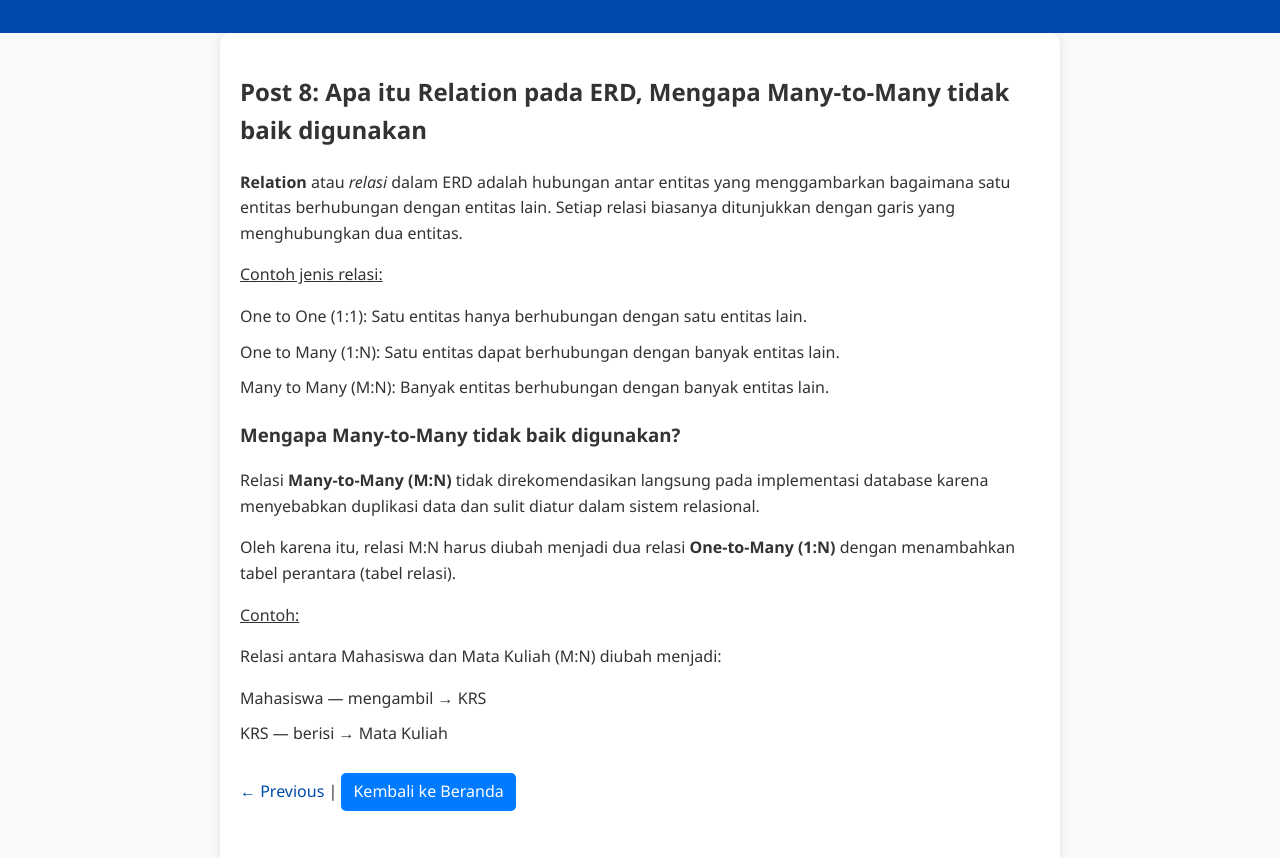
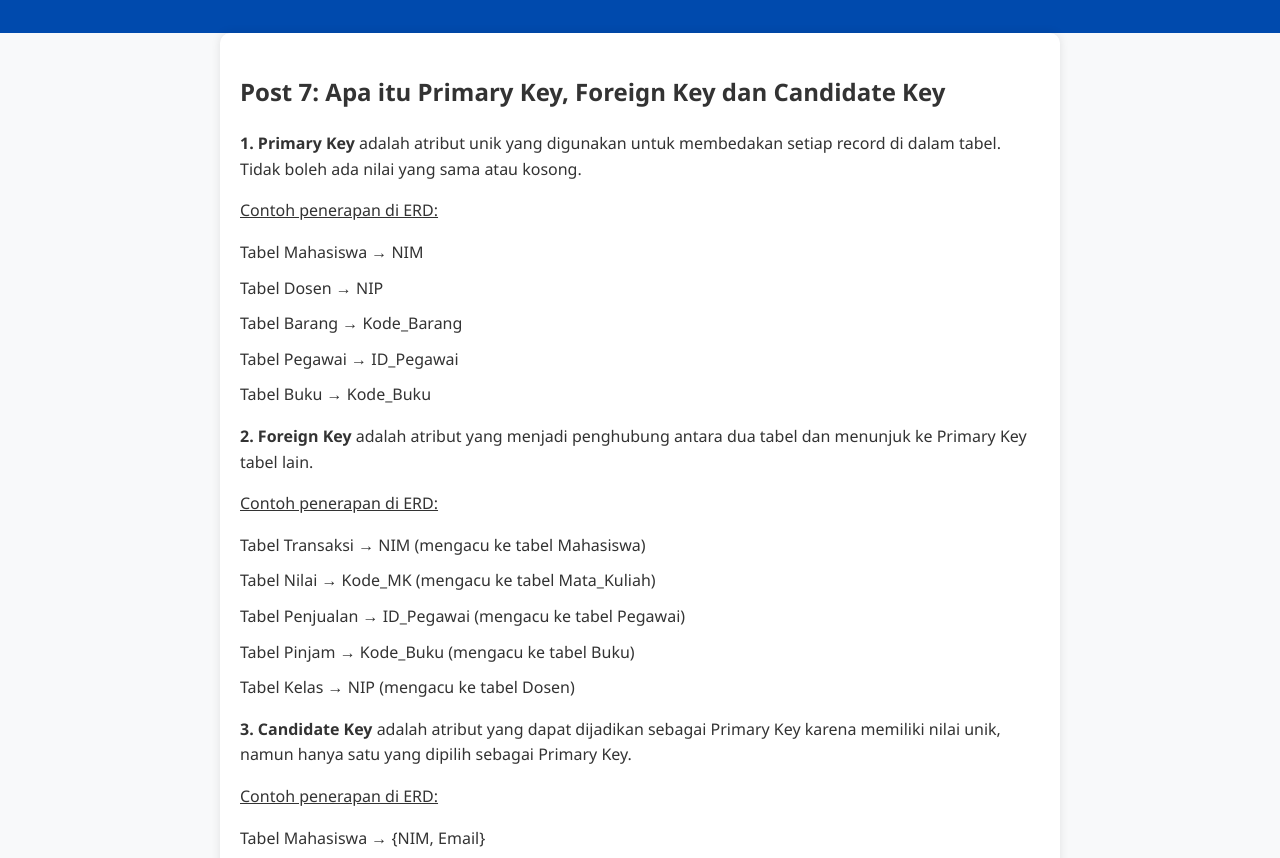
Before and after one commit to ShiroKZ206/BasicData, a plain HTML site: page post8.html in a window 1280 px wide. Shown: the part 91-949 px from the top of the page. Drawn offline with Linux system fonts and the light colour scheme.

Commit message:
post8.html

```diff
--- a/post8.html
+++ b/post8.html
@@ -3,7 +3,7 @@
 <head>
     <meta charset="UTF-8">
     <meta name="viewport" content="width=device-width, initial-scale=1.0">
-    <title>Post 8 - Relation dan Many-to-Many dalam ERD</title>
+    <title>Post 7 - Primary Key, Foreign Key, dan Candidate Key</title>
     <link rel="stylesheet" href="style.css">
 </head>
 <body>
@@ -12,38 +12,47 @@
 </header>
 
 <main>
-    <h2>Post 8: Apa itu Relation pada ERD, Mengapa Many-to-Many tidak baik digunakan</h2>
+    <h2>Post 7: Apa itu Primary Key, Foreign Key dan Candidate Key</h2>
 
-    <p><strong>Relation</strong> atau <em>relasi</em> dalam ERD adalah hubungan antar entitas yang menggambarkan
-    bagaimana satu entitas berhubungan dengan entitas lain. Setiap relasi biasanya ditunjukkan dengan garis yang
-    menghubungkan dua entitas.</p>
+    <p><strong>1. Primary Key</strong> adalah atribut unik yang digunakan untuk membedakan setiap record di dalam tabel.
+    Tidak boleh ada nilai yang sama atau kosong.</p>
 
-    <p><u>Contoh jenis relasi:</u></p>
+    <p><u>Contoh penerapan di ERD:</u></p>
     <ul>
-        <li>One to One (1:1): Satu entitas hanya berhubungan dengan satu entitas lain.</li>
-        <li>One to Many (1:N): Satu entitas dapat berhubungan dengan banyak entitas lain.</li>
-        <li>Many to Many (M:N): Banyak entitas berhubungan dengan banyak entitas lain.</li>
+        <li>Tabel Mahasiswa → NIM</li>
+        <li>Tabel Dosen → NIP</li>
+        <li>Tabel Barang → Kode_Barang</li>
+        <li>Tabel Pegawai → ID_Pegawai</li>
+        <li>Tabel Buku → Kode_Buku</li>
     </ul>
 
-    <h3>Mengapa Many-to-Many tidak baik digunakan?</h3>
-    <p>
-        Relasi <strong>Many-to-Many (M:N)</strong> tidak direkomendasikan langsung pada implementasi database
-        karena menyebabkan duplikasi data dan sulit diatur dalam sistem relasional.
-    </p>
+    <p><strong>2. Foreign Key</strong> adalah atribut yang menjadi penghubung antara dua tabel dan menunjuk ke Primary Key tabel lain.</p>
 
-    <p>Oleh karena itu, relasi M:N harus diubah menjadi dua relasi <strong>One-to-Many (1:N)</strong> dengan
-    menambahkan tabel perantara (tabel relasi).</p>
+    <p><u>Contoh penerapan di ERD:</u></p>
+    <ul>
+        <li>Tabel Transaksi → NIM (mengacu ke tabel Mahasiswa)</li>
+        <li>Tabel Nilai → Kode_MK (mengacu ke tabel Mata_Kuliah)</li>
+        <li>Tabel Penjualan → ID_Pegawai (mengacu ke tabel Pegawai)</li>
+        <li>Tabel Pinjam → Kode_Buku (mengacu ke tabel Buku)</li>
+        <li>Tabel Kelas → NIP (mengacu ke tabel Dosen)</li>
+    </ul>
 
-    <p><u>Contoh:</u></p>
-    <p>Relasi antara Mahasiswa dan Mata Kuliah (M:N) diubah menjadi:</p>
+    <p><strong>3. Candidate Key</strong> adalah atribut yang dapat dijadikan sebagai Primary Key karena memiliki nilai unik,
+    namun hanya satu yang dipilih sebagai Primary Key.</p>
+
+    <p><u>Contoh penerapan di ERD:</u></p>
     <ul>
-        <li>Mahasiswa — mengambil → KRS</li>
-        <li>KRS — berisi → Mata Kuliah</li>
+        <li>Tabel Mahasiswa → {NIM, Email}</li>
+        <li>Tabel Dosen → {NIP, No_HP}</li>
+        <li>Tabel Pegawai → {ID_Pegawai, No_KTP}</li>
+        <li>Tabel Pelanggan → {ID_Pelanggan, Email}</li>
+        <li>Tabel Barang → {Kode_Barang, Barcode}</li>
     </ul>
 
     <p>
-        <a href="post7.html">← Previous</a> |
-        <a href="index.html" class="back">Kembali ke Beranda</a>
+        <a href="post6.html">← Previous</a> |
+        <a href="index.html" class="back">Kembali ke Beranda</a> |
+        <a href="post8.html">Next →</a>
     </p>
 </main>
 
```
